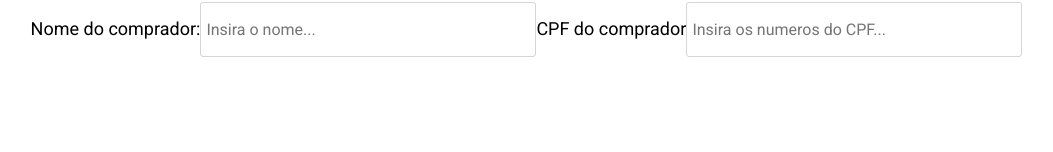
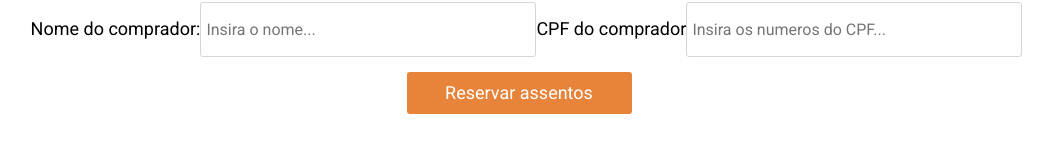
Before and after one commit to caiobeneton/Cineflex-React, a React (Create React App) app: page /assentos/1 in a window 1280 px wide. Shown: the part 250-402 px from the top of the page, without its empty margins (121-1174 px from the left). Built offline with nearby package versions, Linux system fonts and the light colour scheme; no server answers.

Commit message:
feat: post de assentos

```diff
--- a/src/App.js
+++ b/src/App.js
@@ -4,6 +4,7 @@ import Topo from "./Topo";
 import Home from "./Home";
 import Sessao from "./Sessao";
 import Assentos from "./Assentos";
+import Sucesso from "./Sucesso";
 
 export default function App(){
     return(
@@ -14,6 +15,7 @@ export default function App(){
                 <Route path="/" element={<Home></Home>}></Route>
                 <Route path="/sessoes/:idFilme" element={<Sessao></Sessao>}></Route>
                 <Route path="/assentos/:idSessao" element={<Assentos></Assentos>}></Route>
+                <Route path="/sucesso" element={<Sucesso></Sucesso>}></Route>
             </Routes>
         </BrowserRouter>
 
--- a/src/Assentos.js
+++ b/src/Assentos.js
@@ -1,12 +1,11 @@
 import axios from "axios"
 import { useEffect, useState } from "react"
-import { useParams } from "react-router-dom"
+import { Navigate, useParams } from "react-router-dom"
 import styled from "styled-components"
 
 export default function Assentos() {
     const { idSessao } = useParams()
     const [assentos, setAssentos] = useState([])
-    const [info, setInfo] = useState([])
     const [select, setSelect] = useState([])
     const [nome, setNome] = useState('')
     const [CPF, setCPF] = useState('')
@@ -16,9 +15,8 @@ export default function Assentos() {
         const promise = axios.get(URL)
 
         promise.then(resposta => {
-            console.log(resposta.data.seats)
+            console.log(resposta.data)
             setAssentos(resposta.data.seats)
-            setInfo(resposta.data)
         })
     }, [idSessao])
 
@@ -31,6 +29,20 @@ export default function Assentos() {
         } else {
             setSelect([...select, cad.id])
         }
+    }
+
+    function reservar() {
+        const URL = 'https://mock-api.driven.com.br/api/v5/cineflex/seats/book-many'
+        let obj = {
+            ids: select,
+            name: nome,
+            cpf: CPF
+        }
+
+        const promise = axios.post(URL, obj)
+        promise.then(resposta => {
+            Navigate('/sucesso')
+        })
     }
 
     return (
@@ -64,6 +76,8 @@ export default function Assentos() {
                 <label htmlFor="campoCPF">CPF do comprador</label>
                 <input type='text' value={CPF} id='campoCPF' onChange={e => setCPF(e.target.value)} placeholder="Insira os numeros do CPF..."></input>
             </Formulario>
+
+            <Botao onClick={reservar}>Reservar assentos</Botao>
 
         </StyledAssentos>
     )
@@ -138,3 +152,17 @@ const Formulario = styled.div`
         padding-left: 5px;
     }
 `
+const Botao = styled.div`
+    width: 225px;
+    height: 42px;
+    background: #E8833A;
+    border-radius: 3px;
+    display: flex;
+    justify-content: center;
+    align-items: center;
+    font-family: 'Roboto';
+    font-style: normal;
+    font-weight: 400;
+    font-size: 18px;
+    color: white;
+`
--- a/src/Footer.js
+++ b/src/Footer.js
@@ -1,11 +1,12 @@
 import styled from "styled-components"
 
-export default function Footer({poster, titulo}){
+export default function Footer({poster, titulo, dia, horario}){
     return(
         <StyledFooter>
             <img src={poster} alt="poster"></img>
             <StyledInfo>
                 <h1>{titulo}</h1>
+                <span>{dia} - {horario}</span>
             </StyledInfo>
         </StyledFooter>
     )
@@ -31,4 +32,9 @@ const StyledInfo = styled.div`
         font-family: Roboto;
         color: #293845;
     }
+    span {
+        font-size: 20px;
+        font-family: Roboto;
+        color: #293845;
+    }
 `
--- /dev/null
+++ b/src/Sucesso.js
@@ -0,0 +1,5 @@
+export default function Sucesso(){
+    return(
+        <h1>Assentos Reservados!</h1>
+    )
+}
```
